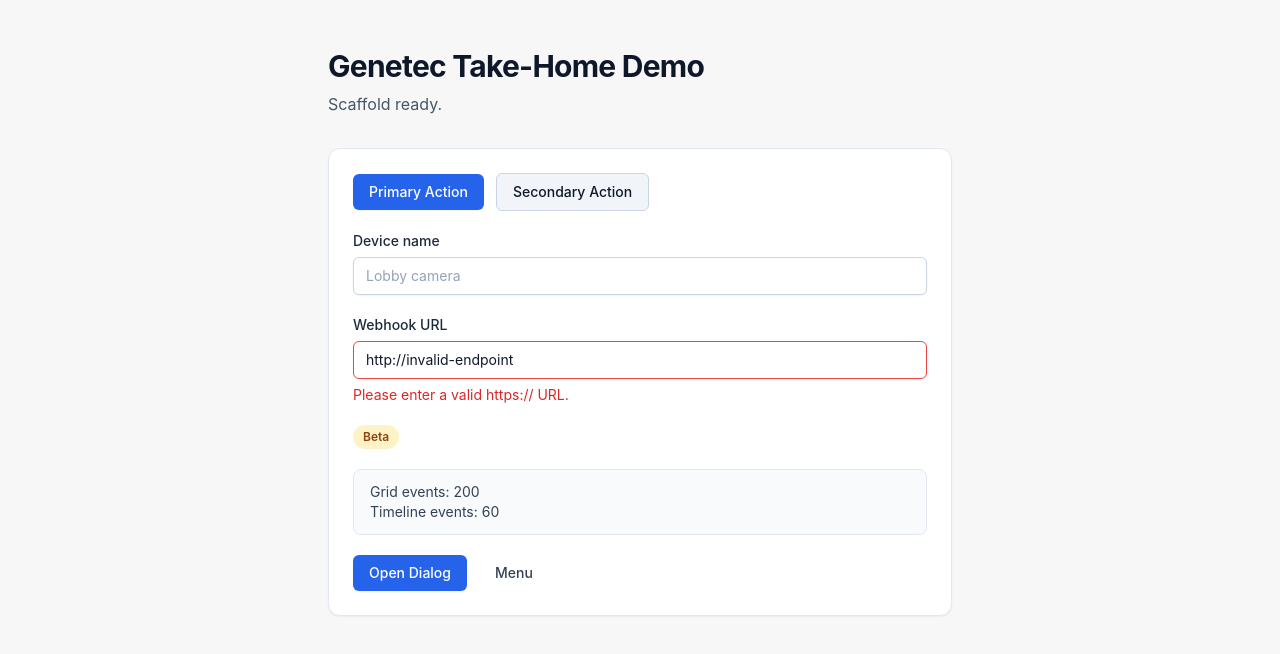
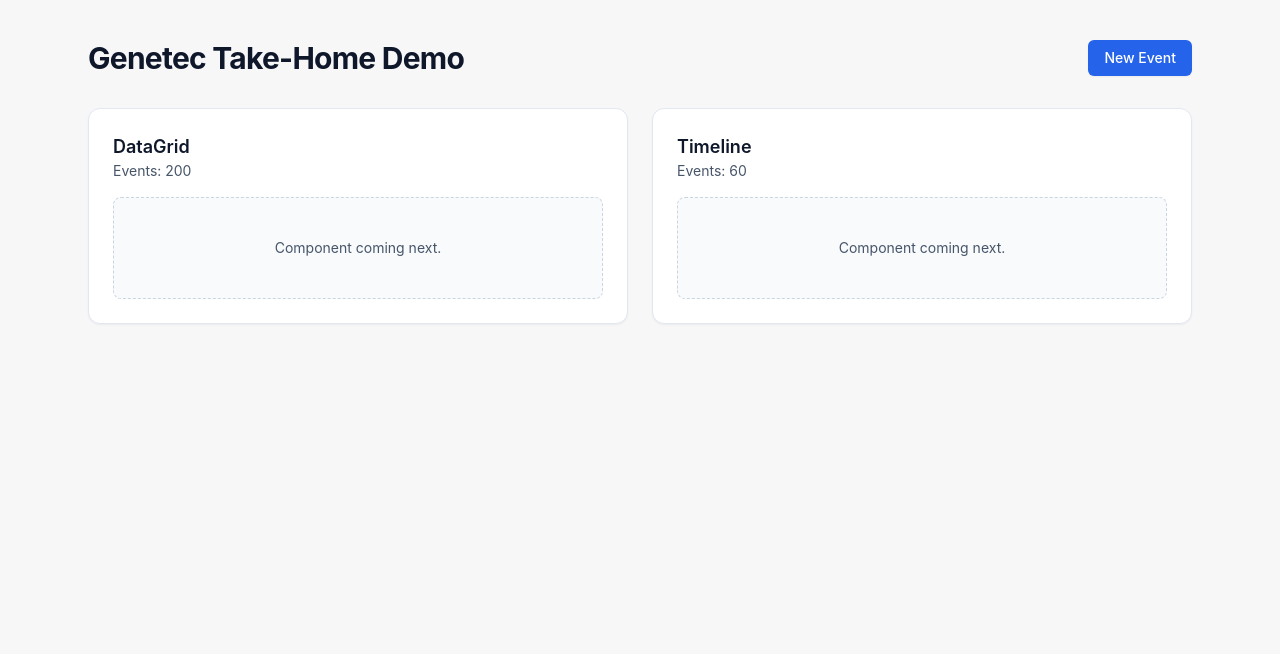
Before and after one commit to krisshkodrani/component-library-demo, a React (Vite) app: page / in a window 1280 px wide. Shown: the top 654 px of the page. Built offline with nearby package versions, Linux system fonts and the light colour scheme.

Commit message:
feat(demo): add basic page layout for grid + timeline

```diff
--- a/src/demo/DemoApp.tsx
+++ b/src/demo/DemoApp.tsx
@@ -1,114 +1,41 @@
-import { useMemo, useState } from 'react'
 import { makeMockEvents } from '../shared'
-import { Badge } from '../ui/primitives/Badge'
 import { Button } from '../ui/primitives/Button'
-import { Field } from '../ui/primitives/Field'
-import { Input } from '../ui/primitives/Input'
-import {
-  Dialog,
-  DialogClose,
-  DialogContent,
-  DialogDescription,
-  DialogHeader,
-  DialogTitle,
-  DialogTrigger,
-} from '../ui/radix/Dialog'
-import {
-  DropdownMenu,
-  DropdownMenuCheckboxItem,
-  DropdownMenuContent,
-  DropdownMenuItem,
-  DropdownMenuSeparator,
-  DropdownMenuTrigger,
-} from '../ui/radix/DropdownMenu'
 
 export function DemoApp() {
-  const [showAdvanced, setShowAdvanced] = useState(false)
-  const gridEvents = useMemo(() => makeMockEvents(200), [])
-  const timelineEvents = useMemo(() => makeMockEvents(60), [])
+  const gridEvents = makeMockEvents(200)
+  const timelineEvents = makeMockEvents(60)
 
   return (
-    <main className="mx-auto flex min-h-screen w-full max-w-2xl flex-col gap-8 px-6 py-12">
-      <header className="space-y-2">
+    <main className="mx-auto flex min-h-screen w-full max-w-6xl flex-col gap-8 px-6 py-10">
+      <header className="flex flex-wrap items-center justify-between gap-4">
         <h1 className="text-3xl font-bold tracking-tight text-slate-900">
           Genetec Take-Home Demo
         </h1>
-        <p className="text-slate-600">Scaffold ready.</p>
+        <Button variant="primary">New Event</Button>
       </header>
 
-      <section className="rounded-xl border border-slate-200 bg-white p-6 shadow-sm">
-        <div className="space-y-5">
-          <div className="flex items-center gap-3">
-            <Button variant="primary">Primary Action</Button>
-            <Button variant="secondary">Secondary Action</Button>
+      <section className="grid gap-6 md:grid-cols-2">
+        <article className="rounded-xl border border-slate-200 bg-white p-6 shadow-sm">
+          <header className="mb-4">
+            <h2 className="text-lg font-semibold text-slate-900">DataGrid</h2>
+            <p className="text-sm text-slate-600">Events: {gridEvents.length}</p>
+          </header>
+          <div className="rounded-lg border border-dashed border-slate-300 bg-slate-50 px-4 py-10 text-center text-sm text-slate-600">
+            Component coming next.
           </div>
+        </article>
 
-          <Field label="Device name" htmlFor="device-name">
-            <Input id="device-name" placeholder="Lobby camera" />
-          </Field>
-
-          <Field
-            label="Webhook URL"
-            htmlFor="webhook-url"
-            error="Please enter a valid https:// URL."
-          >
-            <Input
-              id="webhook-url"
-              defaultValue="http://invalid-endpoint"
-              aria-invalid="true"
-            />
-          </Field>
-
-          <Badge variant="warning">Beta</Badge>
-
-          <div className="rounded-lg border border-slate-200 bg-slate-50 px-4 py-3 text-sm text-slate-700">
-            <p>Grid events: {gridEvents.length}</p>
-            <p>Timeline events: {timelineEvents.length}</p>
+        <article className="rounded-xl border border-slate-200 bg-white p-6 shadow-sm">
+          <header className="mb-4">
+            <h2 className="text-lg font-semibold text-slate-900">Timeline</h2>
+            <p className="text-sm text-slate-600">
+              Events: {timelineEvents.length}
+            </p>
+          </header>
+          <div className="rounded-lg border border-dashed border-slate-300 bg-slate-50 px-4 py-10 text-center text-sm text-slate-600">
+            Component coming next.
           </div>
-
-          <div className="flex items-center gap-3">
-            <Dialog>
-              <DialogTrigger asChild>
-                <Button variant="primary">Open Dialog</Button>
-              </DialogTrigger>
-              <DialogContent>
-                <DialogHeader>
-                  <DialogTitle>New Event</DialogTitle>
-                  <DialogDescription>
-                    Enter a quick name to create the event.
-                  </DialogDescription>
-                </DialogHeader>
-
-                <Field label="Event name" htmlFor="event-name">
-                  <Input id="event-name" placeholder="Door forced open" />
-                </Field>
-
-                <div className="mt-6 flex justify-end">
-                  <DialogClose asChild>
-                    <Button variant="secondary">Close</Button>
-                  </DialogClose>
-                </div>
-              </DialogContent>
-            </Dialog>
-
-            <DropdownMenu>
-              <DropdownMenuTrigger asChild>
-                <Button variant="ghost">Menu</Button>
-              </DropdownMenuTrigger>
-              <DropdownMenuContent align="start">
-                <DropdownMenuItem>Open details</DropdownMenuItem>
-                <DropdownMenuCheckboxItem
-                  checked={showAdvanced}
-                  onCheckedChange={(checked) => setShowAdvanced(Boolean(checked))}
-                >
-                  Show advanced options
-                </DropdownMenuCheckboxItem>
-                <DropdownMenuSeparator />
-                <DropdownMenuItem>Archive event</DropdownMenuItem>
-              </DropdownMenuContent>
-            </DropdownMenu>
-          </div>
-        </div>
+        </article>
       </section>
     </main>
   )
```
